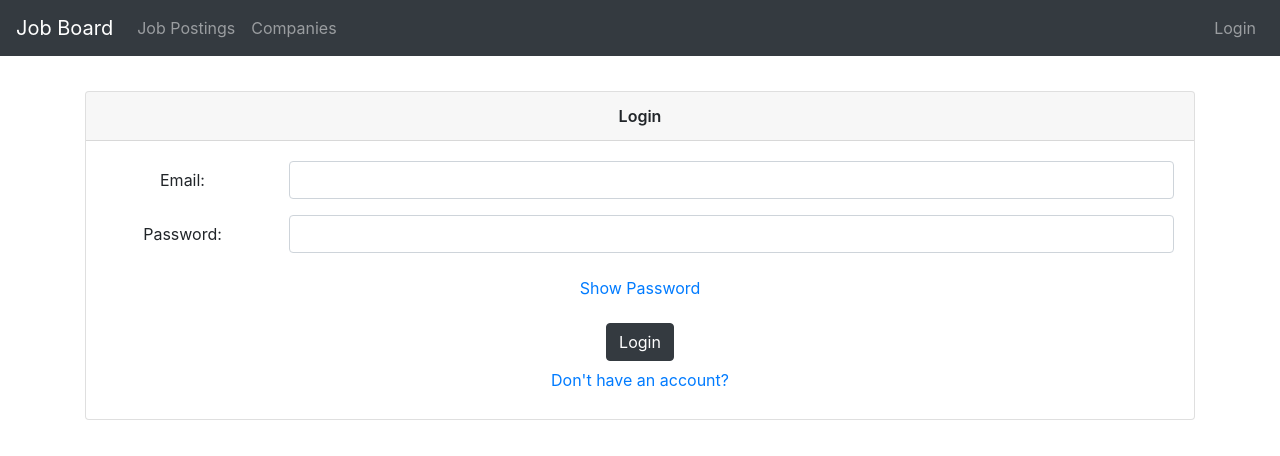
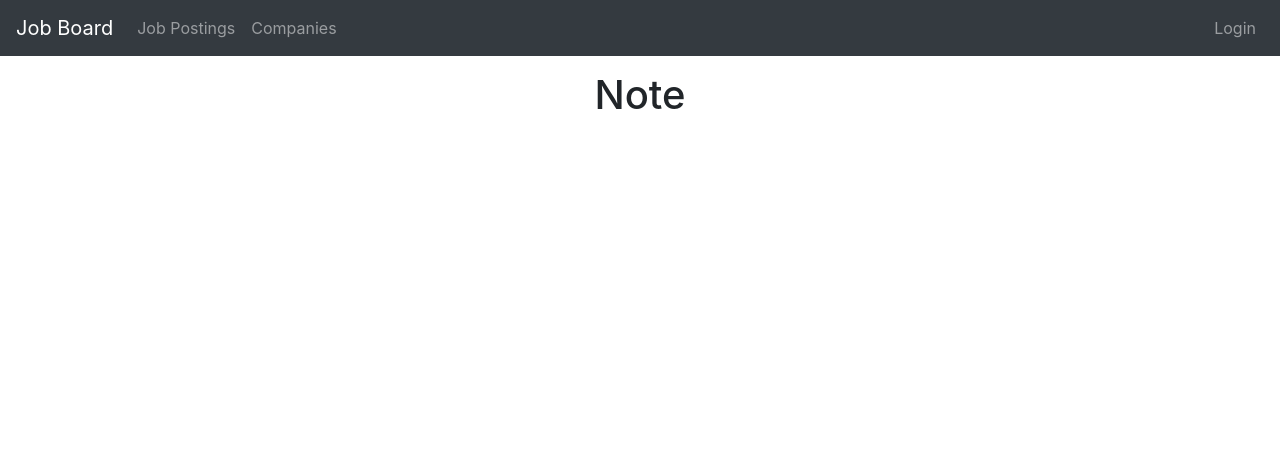
Before and after one commit to adavisson/job-board-client, a React (Create React App) app: page /notes/1 in a window 1280 px wide. Before the commit this address led to /login. Shown: the top 456 px of the page. Built offline with nearby package versions, Linux system fonts and the light colour scheme.

Commit message:
stubbed out Note component

```diff
--- /dev/null
+++ b/src/components/Note.js
@@ -0,0 +1,12 @@
+import React from 'react';
+import Heading from './Heading';
+
+const Note = () => {
+  const title = "Note"
+
+  return (
+    <Heading title={title} />
+  );
+}
+
+export default Note;
--- a/src/components/Routes.js
+++ b/src/components/Routes.js
@@ -14,6 +14,7 @@ import {
   NewCompany,
   NewContact,
   NewJobPosting,
+  Note,
   Notes,
   NewNote,
   Applications,
@@ -37,6 +38,7 @@ const Routes = () => {
         <Route path="/contacts" component={Contacts} />
         <Route path="/contact/new" component={NewContact} />
         <Route path="/account" component={Account} />
+        <Route path="/notes/:id" component={Note} />
         <Route path="/notes" component={Notes} />
         <Route path="/note/new" component={NewNote} />
         <Route path="/applications" component={Applications} />
--- a/src/components/index.js
+++ b/src/components/index.js
@@ -12,6 +12,7 @@ import NewCompany from './NewCompany';
 import NewContact from './NewContact';
 import NewJobPosting from './NewJobPosting';
 import Notes from './Notes';
+import Note from './Note';
 import NewNote from './NewNote';
 import Applications from './Applications';
 
@@ -29,6 +30,7 @@ export {
   NewCompany,
   NewContact,
   NewJobPosting,
+  Note,
   Notes,
   NewNote,
   Applications,
```
